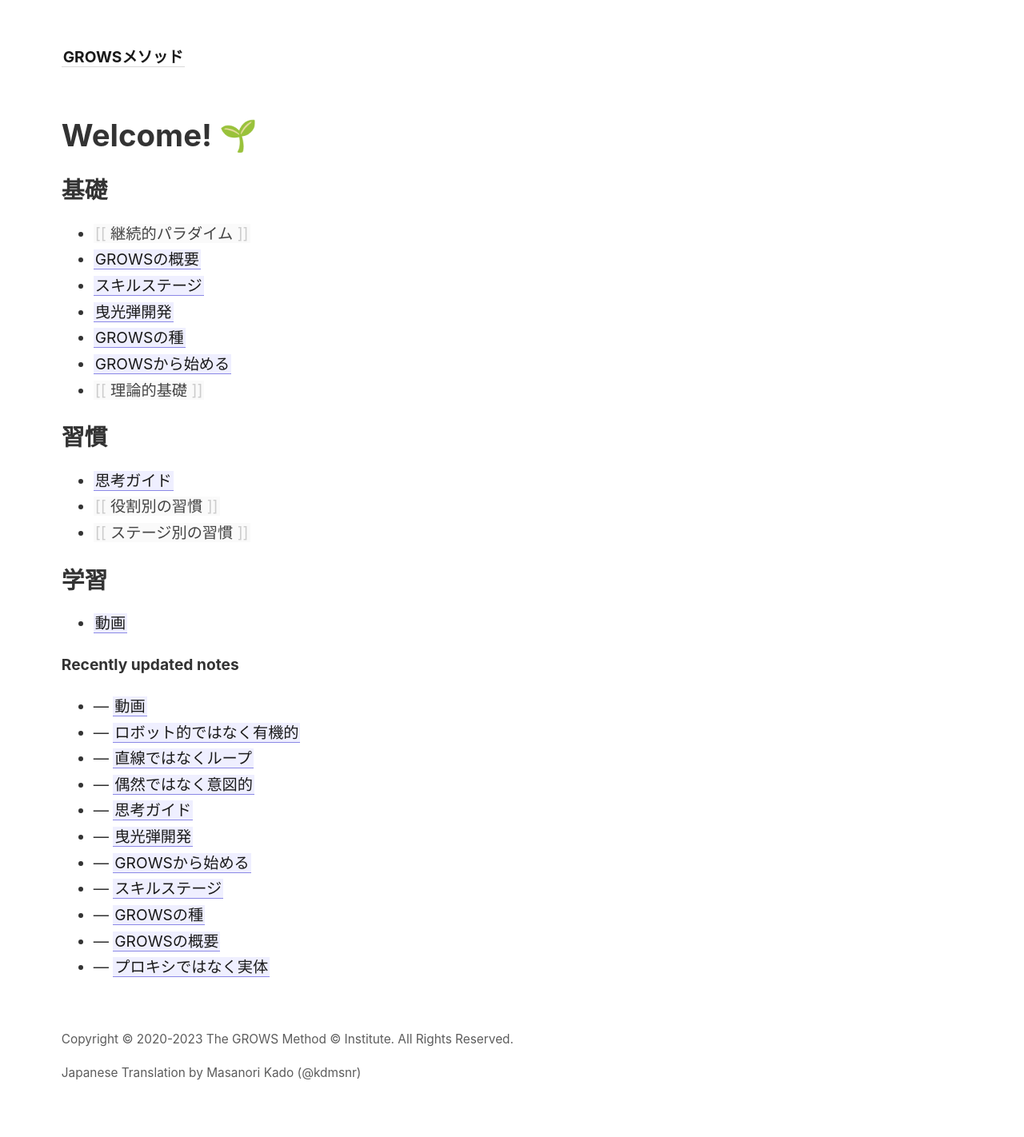
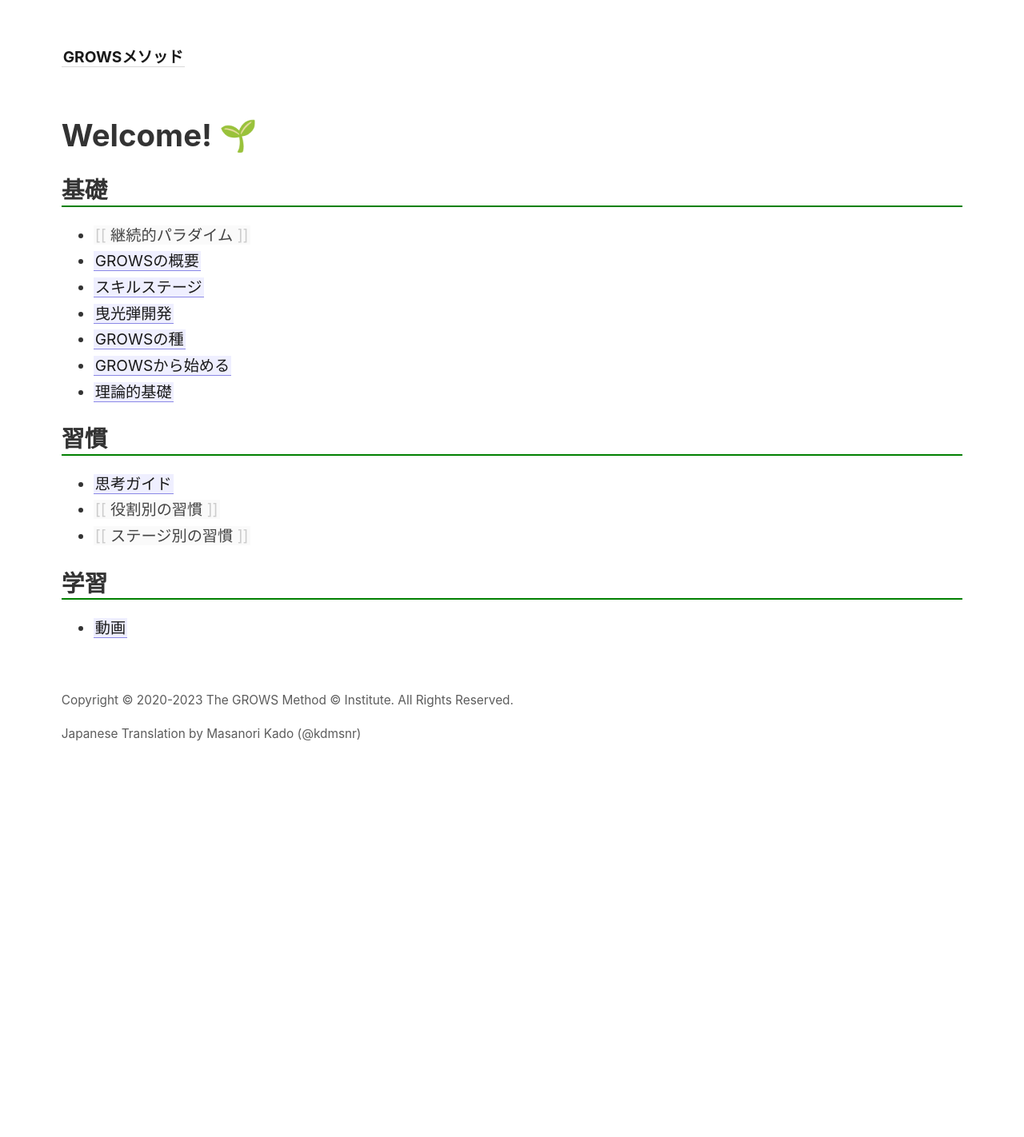
Before and after one commit to growsmethod-ja/growsmethod-ja.github.io, a Jekyll site: the page built from _pages/index.md, in a window 1280 px wide. Shown: the whole page at 80% size. Built offline with Jekyll 4.4.1, drawn with Linux system fonts in a browser that asks for light colours; after the commit the page ends 998 px from its top, so only the background shows below that; some of the changed lines change nothing that is shown.

Commit message:
Add theory

```diff
--- a/_notes/grows/overview.md
+++ b/_notes/grows/overview.md
@@ -15,7 +15,7 @@
  !-- everyone has a part to play, and everyone depends on everyone else to achieve our common goals. -->
 - **すべての人を包含する**：GROWSは、すべての人（経営陣、開発者、QA、テスター、アナリスト、デザイナー、ユーザー）が共に働く方法である。すべての人が役割を持っており、共通のゴールを達成するためにすべての人が他の人に依存している。
 <!-- Generate Success from Seeds: GROWS develops habits and approaches from following a small number of generative seeds -->
-- **種から成功を生み出す**：GROWSは、以下のいくつかの生成的な種から習慣とアプローチを発展させる：
+- **[[GROWSの種]]から成功を生み出す**：GROWSは、以下のいくつかの生成的な種から習慣とアプローチを発展させる：
   - [[直線ではなくループ]]
   - [[ロボット的ではなく有機的]]
   - [[偶然ではなく意図的]]
@@ -28,7 +28,7 @@
  !-- Tracking evolution with Wardley Maps
  !-- Dynamic Models for Budgeting and Accounting
  !-- …and the Continuous Paradigm -->
-- **思考ガイド（Thinking Guide&trade;）**：GROWSは、成功に必要とされる困難で重要な分野のガイダンスを提供する。それには以下のようなトピックが含まれる。
+- **[[思考ガイド]]（Thinking Guide&trade;）**：GROWSは、成功に必要とされる困難で重要な分野のガイダンスを提供する。それには以下のようなトピックが含まれる。
    - システム思考モデル
    - クリティカル思考スキル
    - 心理的サポートの成長
--- a/_notes/grows/starting.md
+++ b/_notes/grows/starting.md
@@ -15,9 +15,9 @@
 <!-- Begin with Agree To Try.  Although everyone in the organization will not be involved at first, you need to get agreement from the participants who will be involved in and affected by your pilot.  Make sure you’re ready to begin, as described in this habit. -->
 2. [[試すことに合意を得る]]ところから始める。最初から組織の全員が関与するわけではないだろうが、今後関与しそうな人やパイロットプログラムの影響を受けそうな人からは合意を得る必要がある。この習慣で説明されているように、始める準備ができているかどうかを確認しよう。
 <!-- As part of agreeing to try, leaders and executives must commit to establish Psychological Safety. If team members don’t feel safe, do not proceed until they do. We recommend using anonymous surveys as a first step in evaluating team’s perceptions. -->
-3. 合意の一貫として、リーダーや経営陣は[[心理的安全性]]を確保することに尽力する必要がある。**チームメンバーが安全を感じていなければ、安全が感じられるまで進めるべきではない**。チームの認識を確認する最初のステップとして、匿名のアンケートを使用することをお勧めする。
+3. 合意の一貫として、リーダーや経営陣は[[心理的安全性を作る]]ことに尽力する必要がある。**チームメンバーが安全を感じていなければ、安全が感じられるまで進めるべきではない**。チームの認識を確認する最初のステップとして、匿名のアンケートを使用することをお勧めする。
 <!-- Use Answers from Experiments as the fundamental engine to introduce new habits into your organization. -->
-4. 組織に新しい習慣を導入するときには、基本となるエンジンとして[[実験からの回答]]を使用する。
+4. 組織に新しい習慣を導入するときには、[[実験から回答する]]ことをエンジンとして使用する。
 <!-- Unless otherwise specified, the default duration for your first experiment is two weeks and should not be longer than two weeks. -->
 5. 特に指定がない限り、最初の実験の期間は2週間である。2週間を超えるべきではない。
 <!-- Start with the habits in Stage 1, Safety & Hygiene. If you are already using a habit, make sure that you’re getting the feedback and results as expected and defined by the habit before proceeding. If not, start over. -->
--- /dev/null
+++ b/_notes/grows/theories.md
@@ -0,0 +1,89 @@
+---
+title: 理論的基礎
+origin: https://growsmethod.com/grows_theories.html
+---
+
+<!-- Is The GROWS Method® for You? -->
+# GROWSメソッドはあなたに適しているか？
+
+<!-- The GROWS Method is based on years of published and private research and empirical analysis to help you create a high-performing software development organization. Here are some of the highlights of the more important theoretical components of our approach. -->
+
+GROWSメソッドは、長年の公開/非公開の研究と実証分析に基づいており、パフォーマンスの高いソフトウェア開発組織の構築に役立つだろう。ここでは、我々のアプローチの重要な理論的要素のいくつかを紹介する。
+
+<!-- It’s a lot to take on. You can’t get there overnight, but we’re here to show you the way. -->
+やるべきことは多い。一夜にして到達することはできない。だが、その道を示すことはできる。我々はそのためにいる。
+
+<!-- ## The Dreyfus Model of Skill Acquisition -->
+## スキル習得のドレイファスモデル
+
+![](/images/GrowsStagesColor_1.png)
+
+<!-- The Dreyfus model describes how human behavior and perception change as you progress from novice to expert at a given skill.  We have used and adapted it to help make habits and advice more appropriate depending on team member’s skill levels and experience. -->
+
+ドレイファスモデルとは、あるスキルが初心者から熟練者に成長するにつれて、人間の行動や認知がどのように変化するかを示したものである。我々は、チームメンバーのスキルレベルや経験に応じて、習慣やアドバイスを適切なものにするために、ドレイファスモデルを使用および調整してきた。
+
+<!-- The biggest take-away from the Dreyfus model is that beginners (at any skill) need concrete, context-free rules.  This approach can make beginners effective, but sticking with these rules constrains you to a beginner’s skill level—there’s no way to advance. -->
+
+ドレイファスモデルで最も重要なのは、初心者（どのようなスキルであっても）には具体的で文脈に依存しないルールが必要というところだ。このアプローチは初心者にとっては効果的である。だが、これらのルールに固執すると、初心者のスキルレベルに制限されてしまう。つまり、上達できないということになる。
+
+<!-- Most methodologies and processes provide rules to start with, and that’s as far as they go. -->
+ほとんどの方法論やプロセスはルールを提供している。だが、それで終わりになっている。
+
+<!-- The GROWS Method provides habits at varying skill levels as well as our Thinking Guides for the more complex and critical aspects. -->
+
+GROWSメソッドでは、さまざまなスキルレベルに応じた習慣と、より複雑で重要な側面を扱う思考ガイドを提供している。
+
+<!-- ## Human Systems Dynamics -->
+## ヒューマンシステムダイナミクス
+
+![](/images/HSDVennDiagram.png)
+
+<!-- Human Systems Dynamics (HSD) explores behavior using a complexity science lens. Its foundation includes these premises[@Holladay:2008]: -->
+
+ヒューマンシステムダイナミクス（HSD）とは、複雑系科学のレンズで行動を調査するものである。その基盤には以下の前提が含まれている[@Holladay:2008]:
+
+<!-- An organization is a complex system with the goal of sustaining itself by establishing patterns of responsiveness and adaptation. -->
+- 組織は、自身を維持することを目的とした複雑なシステムであり、そのために反応性と適応のパターンを構築する。
+<!-- Constraints emerging from inside the system determine the type of activity and interaction that will occur in the system, requiring change leaders who are flexible and support. -->
+- システム内部の制約によって、システム内で発生するアクティビティや相互作用の種類が決まる。そのためには、柔軟でサポート力のあるチェンジリーダーが必要になる。
+<!-- Systemic change occurs when the underlying dynamics of patterns are shifted to increase responsiveness and adaptation across the system. -->
+- パターンの基礎となるダイナミクスが変化してシステム全体の応答性と適応性を高まったときにシステムの変化が発生する。
+<!-- Simple rules guide actions and behaviors in emergent, self organizing systems. -->
+- 創発的な自己組織化システムにおける行動や振る舞いは、シンプルなルールによって決まる。
+<!-- A system’s capacity to sustain itself depends on repeated cycles of adaptive action. -->
+- システムがそれ自体を維持する能力は、適応アクションの繰り返しサイクルに依存する。
+
+<!-- In complex adaptive systems (like your company, product group, team) agents (your boss, his boss, your teammates, you) interact in ways that form patterns that have meaning across space time.  These patterns form based on containers (something that holds focus; profession, team, buildings), differences/similarities within and between containers, and exchanges, the flow of value (information, resources, work, power). -->
+
+複雑系適応システム（企業、プロダクトグループ、チームなど）では、エージェント（上司、その上司、チームメイト、あなたなど）同士がパターンを生成しながらやり取りをする。これらのパターンは時空を超えて意味を持つものであり、コンテナ（フォーカスを含むもの。たとえば、職業、チーム、建物など）、コンテナ内およびコンテナ間の差異や類似点、交換、価値の流れ（情報、リソース、仕事、権力）に基づいて生成される。
+
+<!-- ## The Cynefin Sense-Making Framework -->
+## クネビンセンスメイキングフレームワーク
+
+![](/images/Cynefin_as_of_1st_June_2014.png)
+
+(図はDave Snowdenによる。CC BY-SA 3.0)
+
+<!-- The Cynefin model describes these five different decision-making domains: -->
+クネビンモデルは、以下の5つの異なる意思決定の領域を示している。
+
+<!-- Obvious: “Known knowns,” the situation is stable, and the relationship between cause and effect is clear: if you do X, expect Y. -->
+- **明確（Obvious）**：「既知の既知」。状況は安定しており、原因と結果の関係は明らかである。つまり、Xを実行すると、Yが期待できる。
+<!-- Complicated: “Known unknowns,” the relationship between cause and effect requires analysis or expertise; there are a range of right answers. -->
+- **煩雑（Complicated）**：「既知の未知」。原因と結果の関係には分析や専門知識が必要。さまざまな正解が存在する。
+<!-- Complex: “Unknown unknowns.” Cause and effect can only be deduced in retrospect, and there are no right answers. These systems are impervious to a reductionist approach, because your very actions change the situation in unpredictable ways. -->
+- **複雑（Complex）**：「未知の未知」。原因と結果はあとから推測するしかない。正解は存在しない。ユーザーの行動そのものが予測不可能な形で状況を変えるため、このシステムは還元主義的なアプローチの影響を受けない。
+<!-- Chaotic: “Emergency.” Things are actively on fire. Cause and effect are unclear, this is an emergency situation, first priority is to “staunch the bleeding.” -->
+- **混沌（Chaotic）**： 「緊急事態」。物事は活発に燃えている。因果関係は不明。緊急事態であり、まずは「止血」が先決。
+<!-- Disorder: “Clueless.” You don’t know which of the domains you are operating in. This is the murky area in the middle of the figure. Very dangerous, as any decision here is likely the wrong one. -->
+- **無秩序（Disorder）**： 「無知」。どの領域で活動しているのかがわからない。図の中央にある暗いエリアのこと。ここでの意思決定は間違っている可能性が高いため、非常に危険である。
+
+<!-- Scrum and even waterfall can work well in the Obvious domain. -->
+「明確」の領域では、スクラムやウォーターフォールでもうまく機能する。
+
+<!-- More agile approaches are required for Complicated domains. -->
+「煩雑」な領域では、さらにアジャイルなアプローチが必要である。
+
+<!-- A high level of skill and ability is needed for Complex domains.  The GROWS Method will help you and your teams navigate the treacherous waters of Complex domains, and help you avoid slipping into Chaos. (Figure by Dave Snowden, CC BY-SA 3.0) -->
+
+「複雑」な領域では、さらに高いレベルのスキルや能力が必要である。GROWSメソッドは、あなたとあなたのチームが「複雑」な危険な海を乗り越え、「混沌」に陥るのを避けるのに役立つ。
--- a/_pages/index.md
+++ b/_pages/index.md
@@ -49,13 +49,13 @@
  !-- - Systems Thinking -->
 
 
-<strong>Recently updated notes</strong>
-
-<ul>
-  {% assign recent_notes = site.notes | sort: "last_modified_at_timestamp" | reverse %}
-  {% for note in recent_notes limit: 25 %}
-    <li>
-      {{ note.last_modified_at | date: "%Y-%m-%d" }} — <a class="internal-link" href="{{ note.url }}">{{ note.title }}</a>
-    </li>
-  {% endfor %}
-</ul>
+<!-- <strong>Recently updated notes</strong>
+ !--
+ !-- <ul>
+ !--   {% assign recent_notes = site.notes | sort: "last_modified_at_timestamp" | reverse %}
+ !--   {% for note in recent_notes limit: 25 %}
+ !--     <li>
+ !--       {{ note.last_modified_at | date: "%Y-%m-%d" }} — <a class="internal-link" href="{{ note.url }}">{{ note.title }}</a>
+ !--     </li>
+ !--   {% endfor %}
+ !-- </ul> -->
--- a/_sass/_style.scss
+++ b/_sass/_style.scss
@@ -73,6 +73,10 @@
   line-height: 1.3;
   margin-bottom: 0;
   padding-bottom: 0;
+}
+
+h2 {
+    border-bottom: solid 2px green;
 }
 
 a {
```
Also changed, not shown: images/Cynefin_as_of_1st_June_2014.png (added), images/GrowsStagesColor_1.png (added), images/HSDVennDiagram.png (added).
